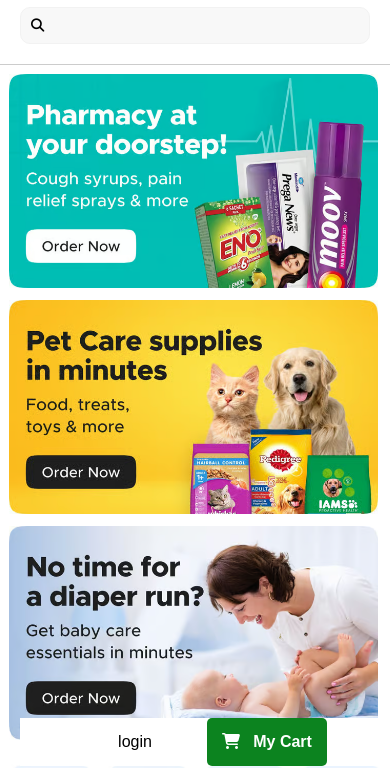
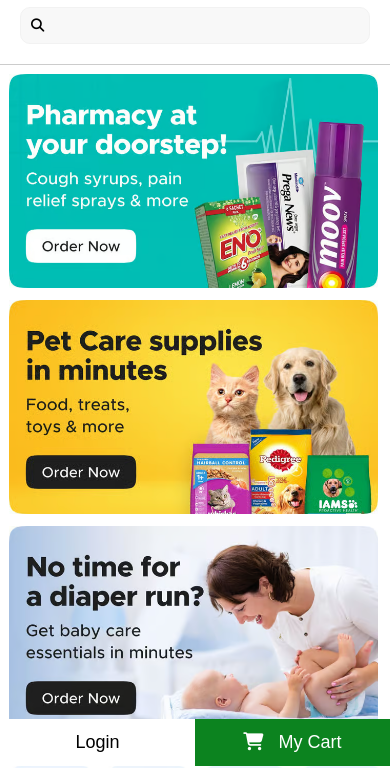
Before and after one commit to Manish6862/blinkit-ecommerce-clone, a plain HTML site: page index.html in a window 390 px wide. Shown: the part 78-846 px from the top of the page. Drawn offline with Linux system fonts and the light colour scheme.

Commit message:
Button update

```diff
--- a/index.html
+++ b/index.html
@@ -15,6 +15,7 @@
     <link rel="stylesheet" href="media.css" />
   </head>
   <body>
+    <!-- Header Section----------------------------------->
     <header>
       <div class="headerleft">
         <div class="logo">
@@ -73,7 +74,7 @@
         <input type="text" />
       </form>
       <div class="headerbtn">
-        <button>login</button>
+        <button>Login</button>
         <button>
           <i class="fa-solid fa-cart-shopping"></i> &nbsp; My Cart
         </button>
@@ -85,7 +86,7 @@
       <img src="img/banner.webp" alt="" />
     </section>
 
-    <!-- Orderbaner Section------------------------------->
+    <!-- Orderbaner Section-------------------------------->
     <section class="orderbanner">
       <div class="orderbanneritem">
         <img src="img/order1.avif" alt="" />
@@ -98,7 +99,7 @@
       </div>
     </section>
 
-    <!-- Category Section-------------------------------->
+    <!-- Category Section---------------------------------->
     <section class="categorysection">
       <div class="categoryitem">
         <img src="img/item1.avif" alt="" />
@@ -162,7 +163,7 @@
       </div>
     </section>
 
-    <!-- 1st Production Section------------------------------>
+    <!-- 1st Production Section---------------------------->
     <section class="productsection">
       <div class="headingrow">
         <h2>Dairy, Bread & Eggs</h2>
@@ -262,7 +263,7 @@
       </div>
     </section>
 
-    <!-- 2st Production Section------------------------------>
+    <!-- 2st Production Section---------------------------->
     <section class="productsection">
       <div class="headingrow">
         <h2>Rolling paper & tobacco</h2>
@@ -362,7 +363,7 @@
       </div>
     </section>
 
-    <!-- Footer Section---------------------------------------->
+    <!-- Footer Section------------------------------------>
     <footer>
       <div class="footer-mid">
         <div class="footer-mid-row1">
@@ -440,7 +441,8 @@
               </li>
               <li class="FooterLinks__ListItem-sc-12rhzht-3 BvTiN">
                 <a href="/cn/tomato-chilli-ketchup/cid/972/277"
-                  >Sauces &amp; Spreads</a>
+                  >Sauces &amp; Spreads</a
+                >
               </li>
               <li class="FooterLinks__ListItem-sc-12rhzht-3 BvTiN">
                 <a href="/cn/fresh-meat/cid/4/1201">Chicken, Meat &amp; Fish</a>
@@ -509,18 +511,19 @@
                 <a href="/cn/e-cards/cid/416/4301">E-Gift Cards</a>
               </li>
             </ul>
-
           </div>
         </div>
 
         <div class="footer-mid-row2">
           <div class="copyright">
-            <p>© Blink Commerce Private Limited, 2016-2025<p>
+            <p>© Blink Commerce Private Limited, 2016-2025</p>
+            <p></p>
           </div>
+
           <div class="appicon">
             <h5>Download App</h5>
-              <img width="100px" src="img/Apple store.webp" alt="">
-              <img width="100px" src="img/Google play.webp" alt="">
+            <img width="100px" src="img/Apple store.webp" alt="" />
+            <img width="100px" src="img/Google play.webp" alt="" />
           </div>
           <div class="slinks">
             <i class="fa-brands fa-square-facebook"></i>
@@ -532,9 +535,15 @@
         </div>
 
         <div class="footer-mid-row3">
-          <p>“Blinkit” is owned & managed by "Blink Commerce Private Limited" and is not related, linked or interconnected in whatsoever manner or nature, to “GROFFR.COM” which is a real estate services business operated by “Redstone Consultancy Services Private Limited”.</p>
+          <p>
+            “Blinkit” is owned & managed by "Blink Commerce Private Limited" and
+            is not related, linked or interconnected in whatsoever manner or
+            nature, to “GROFFR.COM” which is a real estate services business
+            operated by “Redstone Consultancy Services Private Limited”.
+          </p>
         </div>
       </div>
     </footer>
+
   </body>
 </html>
--- a/media.css
+++ b/media.css
@@ -8,6 +8,8 @@
   .headerleft {
     justify-content: center;
   }
+
+
   .logo {
     padding: 10px;
   }
@@ -30,6 +32,17 @@
     justify-content: center;
     margin-right: 0px;
     bottom: 0;
+    left: 0;
+    gap: 0;
+  }
+  .headerbtn button {
+    flex-basis: 50%;
+    font-size: 18px;
+
+    padding: 13px;
+  }
+  .headerbtn button:last-child {
+     border-radius: 0px;
   }
   .bannersection {
     display: none;
--- a/style.css
+++ b/style.css
@@ -67,7 +67,7 @@ header {
   color: white;
   border-radius: 5px;
   background-color: rgb(12, 131, 31);
-  font-weight: bold;
+
 }
 
 /* Banner Section----------------------------- */
```
Lines whose indentation alone changed are shown as unchanged.
